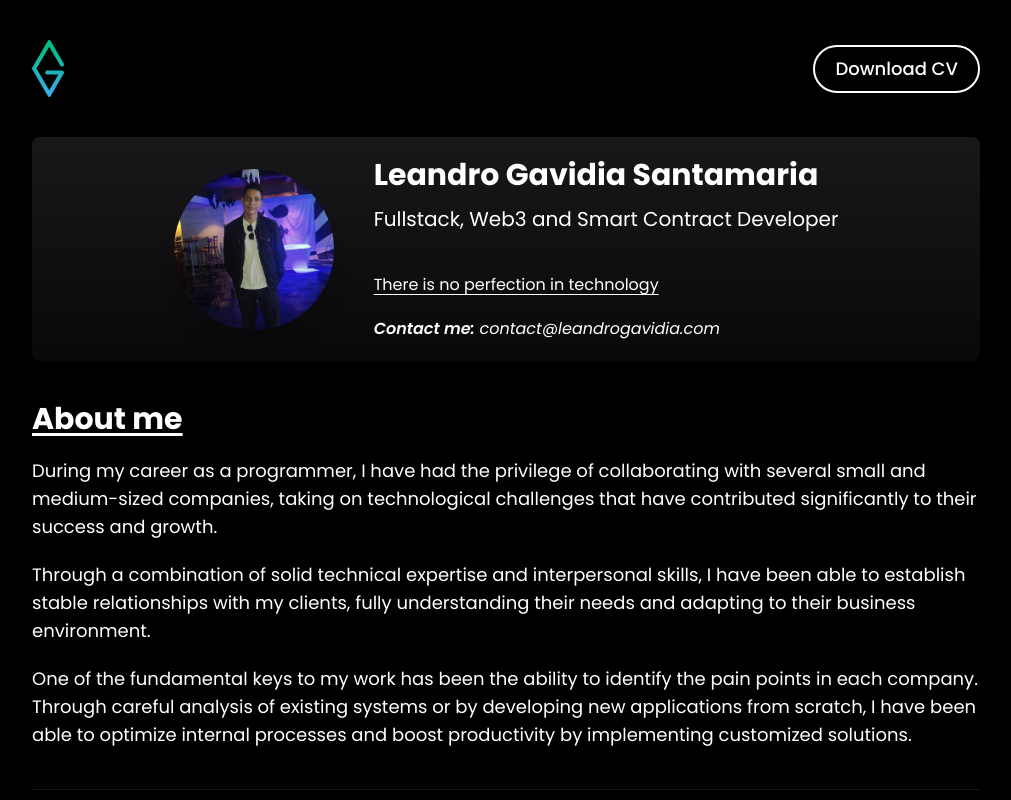
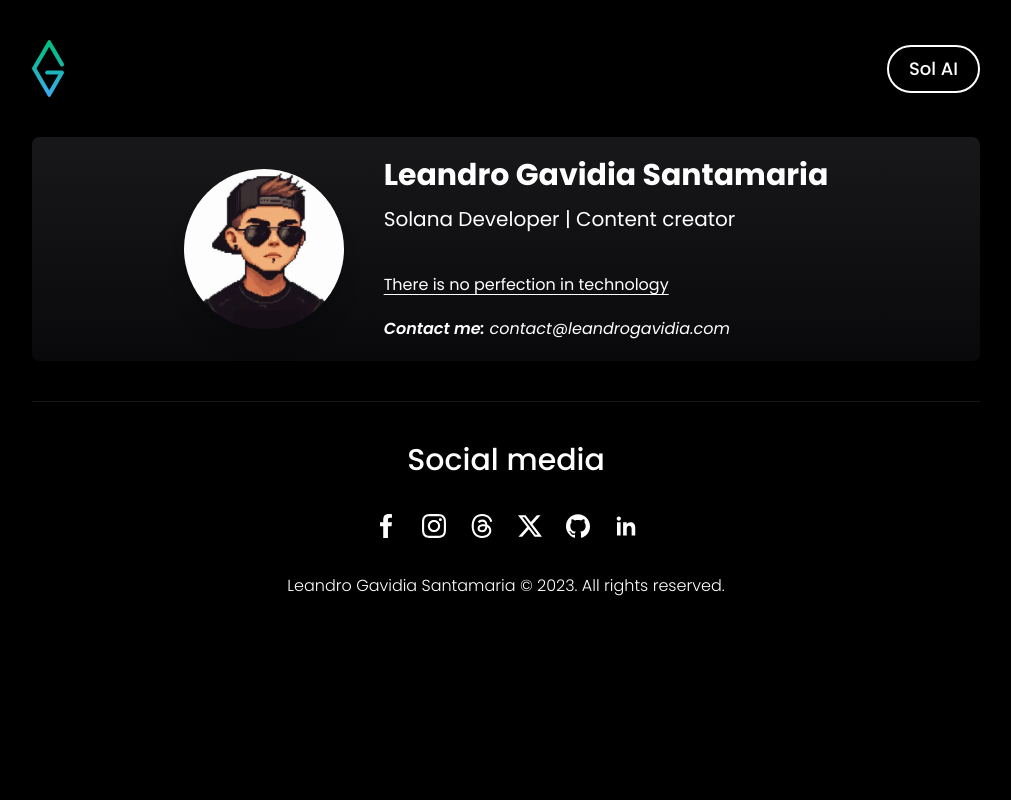
Before and after one commit to leandrogavidia/leandro-gavidia-website, a Next.js app: page / in a window 1280 px wide. Shown: the top 800 px of the page, without its empty margins (134-1145 px from the left). Built offline with nearby package versions, Linux system fonts and the light colour scheme.

Commit message:
feature: update personal description and change CV link to Sol AI

```diff
--- a/app/page.tsx
+++ b/app/page.tsx
@@ -15,7 +15,7 @@ export default function Home() {
         <div className="flex flex-col justify-center items-center gap-y-10 sm:items-start">
           <div className="flex flex-col justify-center items-center gap-y-3 sm:items-start">
             <h1 className="text-2xl font-bold sm:text-3xl">Leandro Gavidia Santamaria</h1>
-            <p className="text-sm sm:text-xl">Fullstack, Web3 and Smart Contract Developer</p>
+            <p className="text-sm sm:text-xl">Solana Developer | Content creator</p>
           </div>
           <div className="flex flex-col justify-center items-center gap-y-5 sm:items-start">
             <h2 className="text-xs font-normal underline-offset-4 underline sm:text-base">There is no perfection in technology</h2>
@@ -23,16 +23,6 @@ export default function Home() {
           </div>
         </div>
       </section>
-      <section className="flex flex-col justify-center items-start gap-y-5">
-        <h2 className="text-2xl font-bold underline-offset-4 underline sm:text-3xl">About me</h2>
-        <article className="flex flex-col items-start justify-start gap-y-5 text-lg">
-          <p>During my career as a programmer, I have had the privilege of collaborating with several small and medium-sized companies, taking on technological challenges that have contributed significantly to their success and growth.</p>
-
-          <p>Through a combination of solid technical expertise and interpersonal skills, I have been able to establish stable relationships with my clients, fully understanding their needs and adapting to their business environment.</p>
-
-          <p>One of the fundamental keys to my work has been the ability to identify the pain points in each company. Through careful analysis of existing systems or by developing new applications from scratch, I have been able to optimize internal processes and boost productivity by implementing customized solutions.</p>
-        </article>
-      </section>
     </div>
     )
 }
--- a/components/header/index.tsx
+++ b/components/header/index.tsx
@@ -16,10 +16,11 @@ export function Header() {
             </Link>
             <nav className="flex justify-end items-center gap-x-5 text-lg font-medium">
                 <Link
-                    href="/documents/cv-leandro-gavidia.pdf"
+                    href="https://sol-ai.app/"
+                    target="_blank"
                     className=" border-[2px] border-white rounded-full px-5 py-2"
                 >
-                    Download CV
+                    Sol AI
                 </Link>
             </nav>
         </header>
```
Also changed, not shown: public/images/personal/leandro-gavidia-picture.jpg, 1 other file (tests, documents, lock files or other folders).
